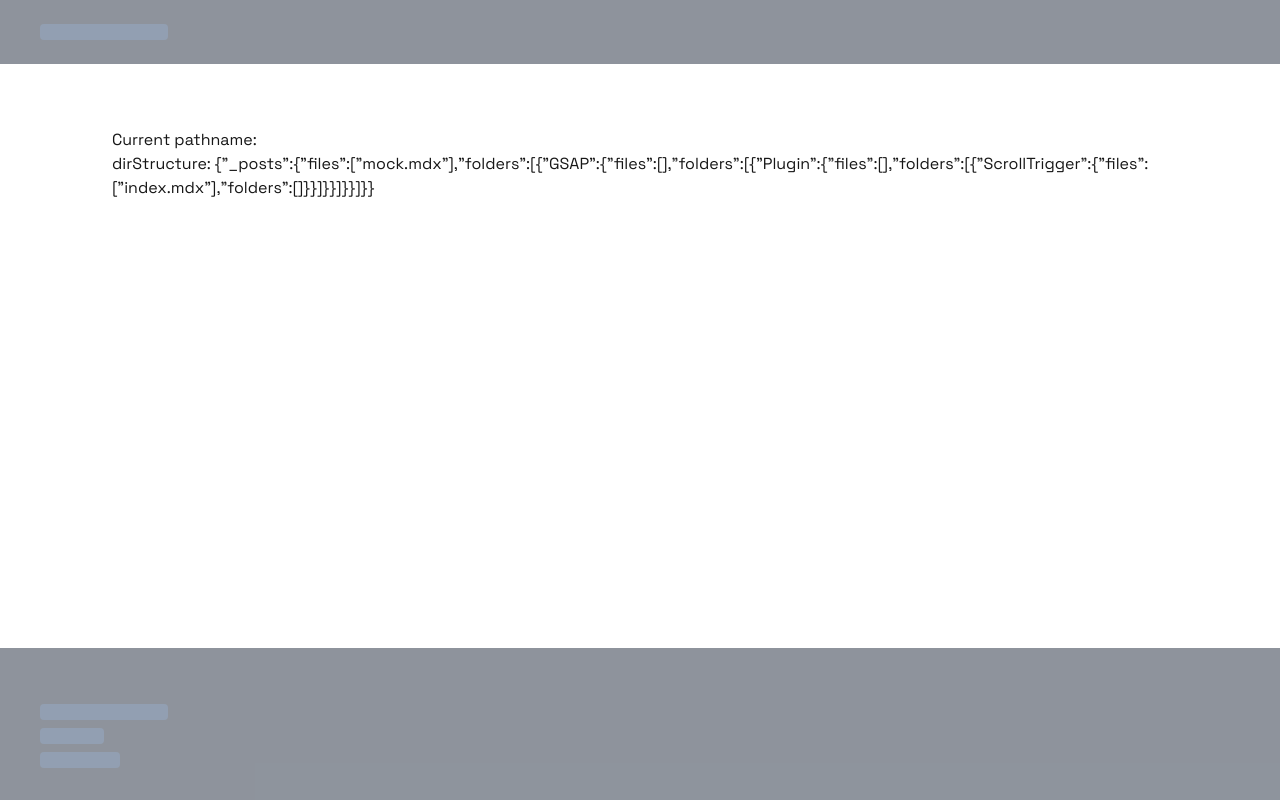
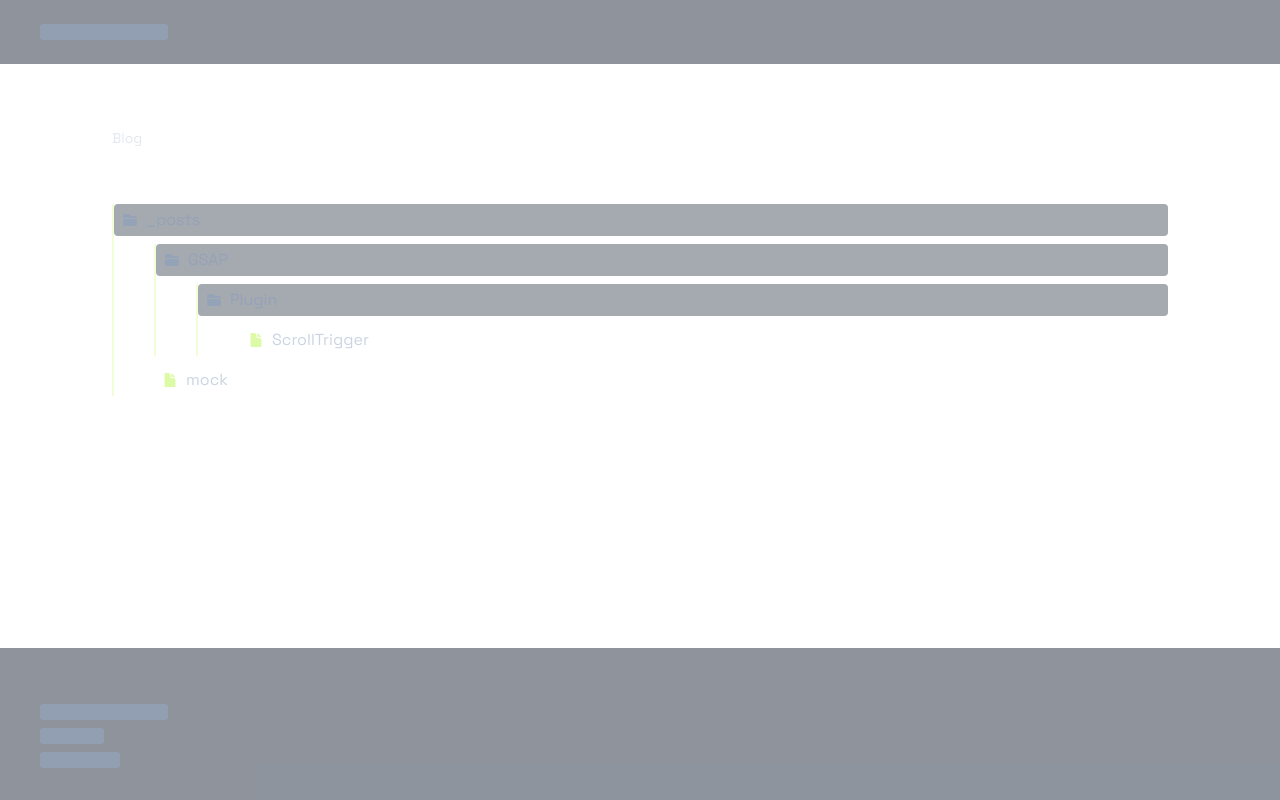
Before and after one commit to sanjana-mukherjee/brain-bin, a Next.js app: page /blog in a window 1280 px wide. Built offline with nearby package versions, Linux system fonts and the light colour scheme.

Commit message:
Show directory structure on /[folderName]

```diff
--- a/package.json
+++ b/package.json
@@ -9,6 +9,7 @@
     "lint": "next lint"
   },
   "dependencies": {
+    "@heroicons/react": "^2.2.0",
     "date-fns": "^4.1.0",
     "highlight.js": "^11.11.1",
     "next": "15.1.3",
--- a/src/app/blog/[...slug]/page.tsx
+++ b/src/app/blog/[...slug]/page.tsx
@@ -18,7 +18,7 @@ export default async function Page(props: {
       <Breadcrumbs
         breadcrumbs={[
           { label: "Blog", path: "blog" },
-          ...subDirs.map((dir) => ({ label: dir })),
+          ...slug.map((dir) => ({ label: dir })),
         ]}
       />
       <div className="grid grid-cols-1 gap-y-3 lg:grid-cols-[minmax(0,2.5fr)_1fr] lg:gap-x-10 xl:gap-x-16">
--- a/src/app/blog/utils.ts
+++ b/src/app/blog/utils.ts
@@ -59,17 +59,18 @@ export async function getBlogPosts() {
   return blogPosts;
 }
 
-export async function getBlogPost(slugs: string[]) {
+export async function getBlogPost(rawSlug: string[]) {
   const blogPosts = await getBlogPosts();
-  const slug = slugs.join("/");
-  return blogPosts.find((blog) => blog.slug === slug);
+  const slug = rawSlug.map((s) => decodeURIComponent(s)).join("/");
+  return blogPosts.find(
+    (blog) => blog.slug === slug || blog.slug === `${slug}/index`,
+  );
 }
 
 export interface DirStructure {
-  [x: string]: {
-    files: string[];
-    folders: DirStructure[];
-  };
+  name: string;
+  files: string[];
+  folders: DirStructure[];
 }
 
 function getSubDirStructure(dir: string): DirStructure {
@@ -81,16 +82,21 @@ function getSubDirStructure(dir: string): DirStructure {
 
   const mdxFiles = entries
     .filter((entry) => entry.isFile() && path.extname(entry.name) === ".mdx")
-    .map((file) => file.name);
+    .map((file) => path.basename(file.name, path.extname(file.name)));
 
   const subDirStructure = entries
     .filter((entry) => entry.isDirectory())
     .map((subDir) => getSubDirStructure(path.join(dir, subDir.name)));
 
-  return { [dirName]: { files: mdxFiles, folders: subDirStructure } };
+  return {
+    name: dirName,
+    files: mdxFiles,
+    folders: subDirStructure,
+  };
 }
 
-export function getDirStructure(slug: string[]) {
+export function getDirStructure(rawSlug: string[]) {
+  const slug = rawSlug.map((s) => decodeURIComponent(s));
   const pathName = path.join(BLOG_DIR, ...slug);
   return getSubDirStructure(pathName);
 }
--- a/src/app/layout.tsx
+++ b/src/app/layout.tsx
@@ -20,7 +20,7 @@ export default function RootLayout({
         <nav className="bg-slate-800/50 px-10 py-6">
           <div className="h-4 w-32 rounded bg-slate-400/80"></div>
         </nav>
-        <div className="sm mx-auto my-16 max-w-6xl flex-1 px-4 sm:px-8 md:px-12">
+        <div className="sm mx-auto my-16 w-full max-w-6xl flex-1 px-4 sm:px-8 md:px-12">
           {children}
         </div>
         <div className="bg-slate-800/50 px-10 pb-8 pt-14">
--- a/src/app/ui/components/structure.tsx
+++ b/src/app/ui/components/structure.tsx
@@ -1,12 +1,73 @@
-import { getDirStructure } from "@/app/blog/utils";
+import { DirStructure, getDirStructure } from "@/app/blog/utils";
+import { DocumentIcon, FolderIcon } from "@heroicons/react/24/solid";
+import Link from "next/link";
+import { Breadcrumbs } from "./utils";
+
+function File({ fileName, path }: { fileName: string; path: string }) {
+  if (fileName === "index") return;
+  return (
+    <Link
+      href={path}
+      className={`mt-2 flex items-center gap-2 rounded px-2 py-1 text-slate-300 hover:bg-slate-800/60`}
+    >
+      <DocumentIcon className="h-4 w-4 text-lime-200/90" />
+      {fileName}
+    </Link>
+  );
+}
+
+function Folder({ folder, path }: { folder: DirStructure; path: string }) {
+  const hasIndexMdxDir =
+    folder.files.findIndex((file) => file === "index") !== -1;
+  const hasOnlyIndexMdxDir =
+    folder.files.length === 1 && folder.files[0] === "index";
+
+  return (
+    <div
+      className={`border-l-2 ${!hasOnlyIndexMdxDir ? "border-lime-200/40" : "border-transparent"}`}
+    >
+      <Link
+        href={path}
+        className={`mt-2 flex items-center gap-2 rounded px-2 py-1 hover:bg-slate-800/60 ${hasIndexMdxDir ? "text-slate-300" : "text-slate-400"} ${!hasOnlyIndexMdxDir ? "bg-slate-800/40" : ""}`}
+      >
+        {!hasIndexMdxDir ? (
+          <FolderIcon className="h-4 w-4" />
+        ) : (
+          <DocumentIcon className="h-4 w-4 text-lime-200/90" />
+        )}
+        {folder.name}
+      </Link>
+      <ul className="pl-10">
+        {folder.folders.map((fld) => (
+          <li key={fld.name}>
+            <Folder folder={fld} path={path + "/" + fld.name} />
+          </li>
+        ))}
+        {folder.files.map((file) => (
+          <li key={file}>
+            <File fileName={file} path={path + "/" + file} />
+          </li>
+        ))}
+      </ul>
+    </div>
+  );
+}
 
 export default function Structure({ slug }: { slug: string[] }) {
   const dirStructure = getDirStructure(slug);
+  const path = "/blog/" + slug.join("/");
 
   return (
-    <>
-      <p>Current pathname: {slug.join("/")}</p>
-      <p>dirStructure: {JSON.stringify(dirStructure)}</p>
-    </>
+    <div className="flex flex-col gap-6">
+      <Breadcrumbs
+        breadcrumbs={[
+          { label: "Blog", path: "blog" },
+          ...slug.map((dir) => ({ label: dir })),
+        ]}
+      />
+      <div>
+        <Folder folder={dirStructure} path={path} />
+      </div>
+    </div>
   );
 }
--- a/src/app/ui/components/utils.tsx
+++ b/src/app/ui/components/utils.tsx
@@ -55,7 +55,7 @@ export function Breadcrumbs({
     (crumbs, { label, path, active }, index) => [
       ...crumbs,
       {
-        label: label,
+        label: decodeURIComponent(label),
         href:
           (crumbs[crumbs["length"] - 1]?.href || "") +
           "/" +
```
Also changed, not shown: 1 other file (tests, documents, lock files or other folders).
